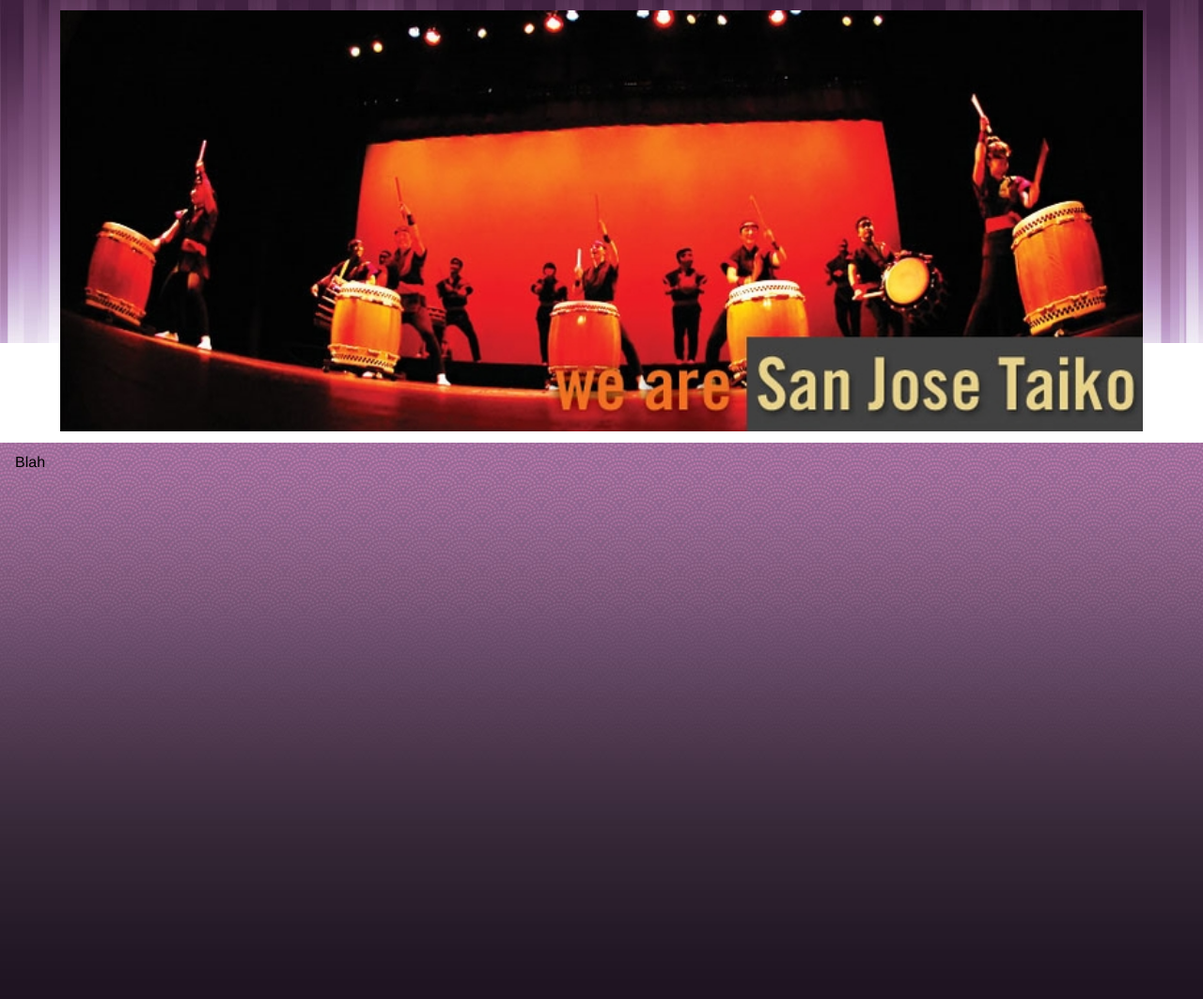
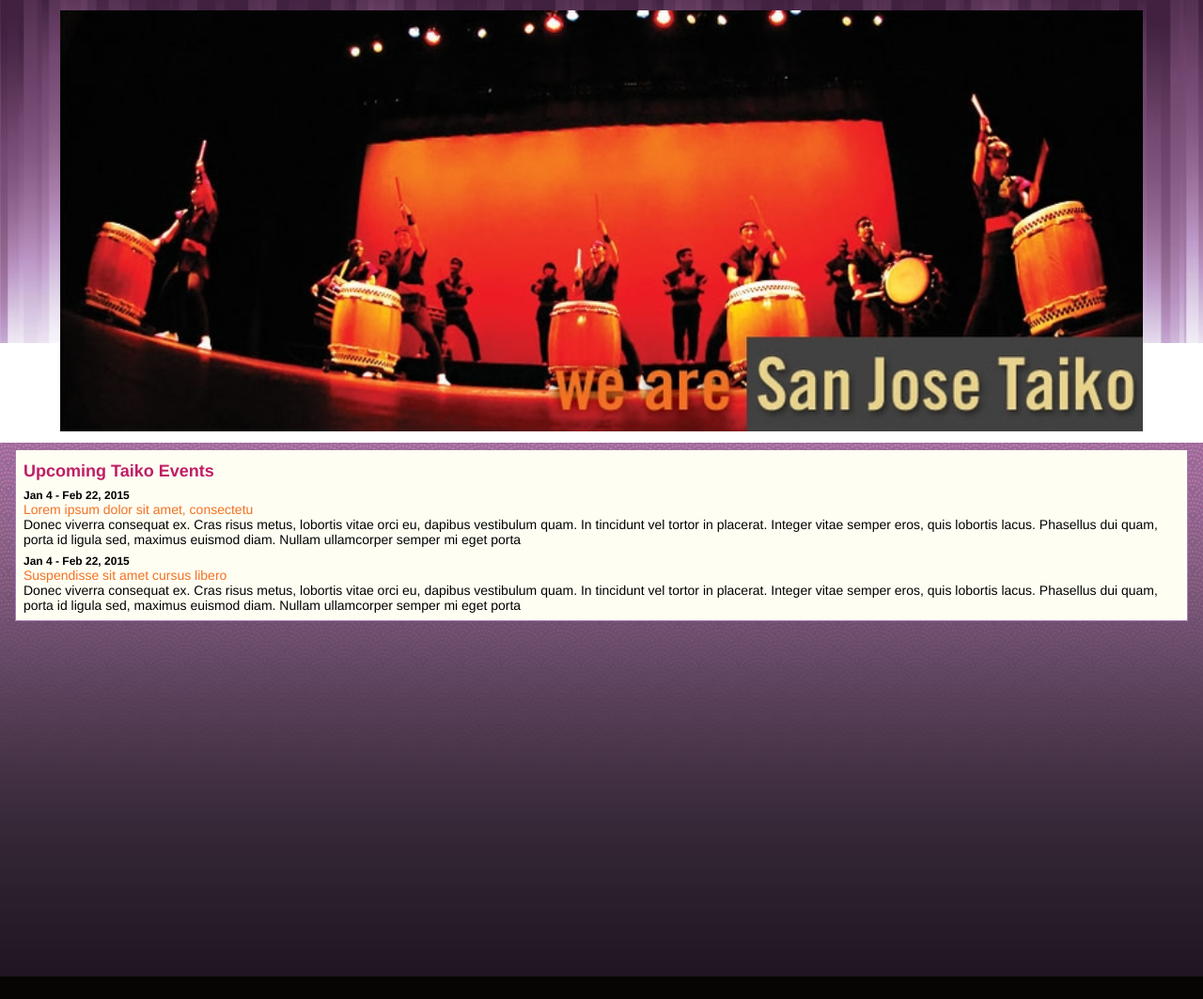
Before and after one commit to mitchfuku/website, a Django app: page /sjt in a window 1280 px wide. Shown: the part 49-1112 px from the top of the page at 94% size. After the commit the page ends 1088 px from the top, so only its background shows below. Run offline with Django 3.2, Linux system fonts and the light colour scheme.

Commit message:
adding lorem ipsums to home and about. adding some styling

```diff
--- /dev/null
+++ b/website/static/css/sjt-about.css
@@ -0,0 +1,3 @@
+.mission {
+  font-size: 14px;
+}
--- /dev/null
+++ b/website/static/css/sjt-home.css
@@ -0,0 +1,32 @@
+.upcoming-dates,
+.upcoming-details,
+.upcoming-other {
+  display: block;
+}
+
+.upcoming-dates {
+  font-size: 12px;
+  font-weight: bold;
+}
+
+.upcoming-details {
+  color: #f37121;
+  font-size: 14px;
+  font-weight: normal;
+}
+
+.upcoming-other {
+  font-size: 14px;
+}
+
+.event {
+  margin-top: 8px;
+}
+
+.event:first-child {
+  margin-top: 0;
+}
+
+.events {
+  margin-top: 4px;
+}
--- /dev/null
+++ b/website/static/css/sjt-util.css
@@ -0,0 +1,3 @@
+.margin-top-8 {
+  margin-top: 8px;
+}
--- a/website/static/css/sjt.css
+++ b/website/static/css/sjt.css
@@ -3,6 +3,30 @@
   padding: 0;
   font-family: "HelveticaNeue-Light", "Helvetica Neue Light", "Helvetica Neue", Helvetica, Arial, "Lucida Grande", sans-serif;
   font-weight: 300;
+}
+
+h1, h2 {
+  color: #bf1e65;
+  margin: 0;
+  padding: 4px 0;
+}
+
+h1 {
+  font-size: 18px
+}
+
+h2 {
+  font-size: 16px;
+}
+
+ul {
+  list-style-type: none;
+  margin: 0;
+  padding: 0;
+}
+
+p {
+  margin: 8px 0;
 }
 
 #main-content {
@@ -24,6 +48,15 @@
 
 #after-hero {
   background: url('/static/images/main-bg.jpg') repeat-x;
-  padding: 12px 16px;
+  overflow: auto;
   height: 568px;
 }
+
+.card {
+  border-right: 1px solid #a27db3;
+  border-bottom: 1px solid #a27db3;
+  border-left: 1px solid #a27db3;
+  margin: 0 16px;
+  padding: 8px;
+  background: #fffef3;
+}
--- a/website/templates/sjt-base.html
+++ b/website/templates/sjt-base.html
@@ -6,6 +6,9 @@
     <head>
       <link type="text/css" rel="stylesheet" href="/static/css/sjt.css" />
       <link type="text/css" rel="stylesheet" href="/static/css/sjt-menu.css" />
+      <link type="text/css" rel="stylesheet" href="/static/css/sjt-util.css" />
+      {% block css %}
+      {% endblock css %}
       <meta name="viewport" content="width=device-width, initial-scale=1.0" />
     </head>
     <body>
--- a/website/templates/sjt.html
+++ b/website/templates/sjt.html
@@ -1,9 +1,38 @@
 {% extends "sjt-base.html" %}
+{% block css %}
+  <link type="text/css" rel="stylesheet" href="/static/css/sjt-home.css" />
+{% endblock css %}
 {% block content %}
   <div id="hero">
     <img src="/static/images/1.jpg" id="hero-image" />
   </div>
   <div id="after-hero">
-    Blah
+    <div class="card margin-top-8">
+      <h1>Upcoming Taiko Events</h1>
+      <ul class="events">
+        <li class="event">
+          <span class="upcoming-dates">
+            Jan 4 - Feb 22, 2015
+          </span>
+          <span class="upcoming-details">
+            Lorem ipsum dolor sit amet, consectetu
+          </span>
+          <span class="upcoming-other">
+            Donec viverra consequat ex. Cras risus metus, lobortis vitae orci eu, dapibus vestibulum quam. In tincidunt vel tortor in placerat. Integer vitae semper eros, quis lobortis lacus. Phasellus dui quam, porta id ligula sed, maximus euismod diam. Nullam ullamcorper semper mi eget porta
+          </span>
+        </li>
+        <li class="event">
+          <span class="upcoming-dates">
+            Jan 4 - Feb 22, 2015
+          </span>
+          <span class="upcoming-details">
+            Suspendisse sit amet cursus libero
+          </span>
+          <span class="upcoming-other">
+            Donec viverra consequat ex. Cras risus metus, lobortis vitae orci eu, dapibus vestibulum quam. In tincidunt vel tortor in placerat. Integer vitae semper eros, quis lobortis lacus. Phasellus dui quam, porta id ligula sed, maximus euismod diam. Nullam ullamcorper semper mi eget porta
+          </span>
+        </li>
+      </ul>
+    </div>
   </div>
 {% endblock content %}
```
Also changed, not shown: website/templates/sjt-about.html (+21 -1 lines), 4 other files.
